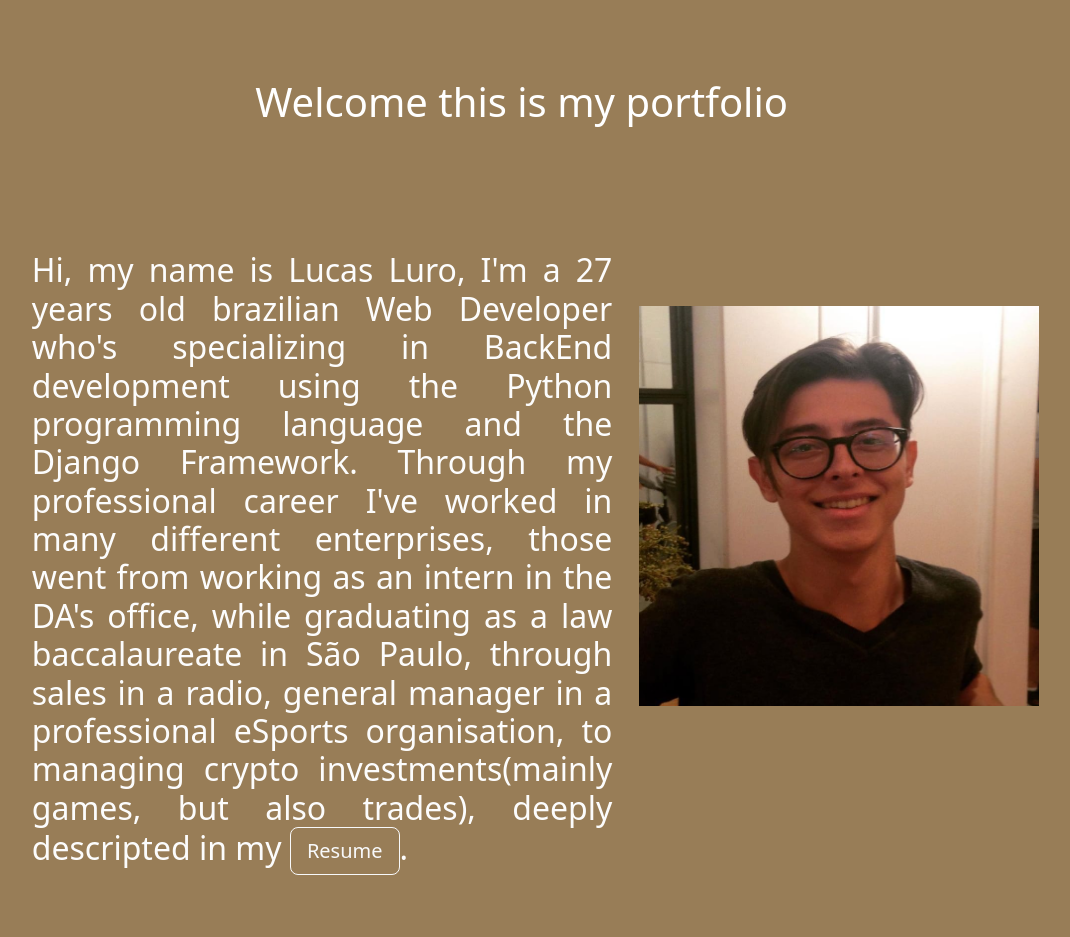
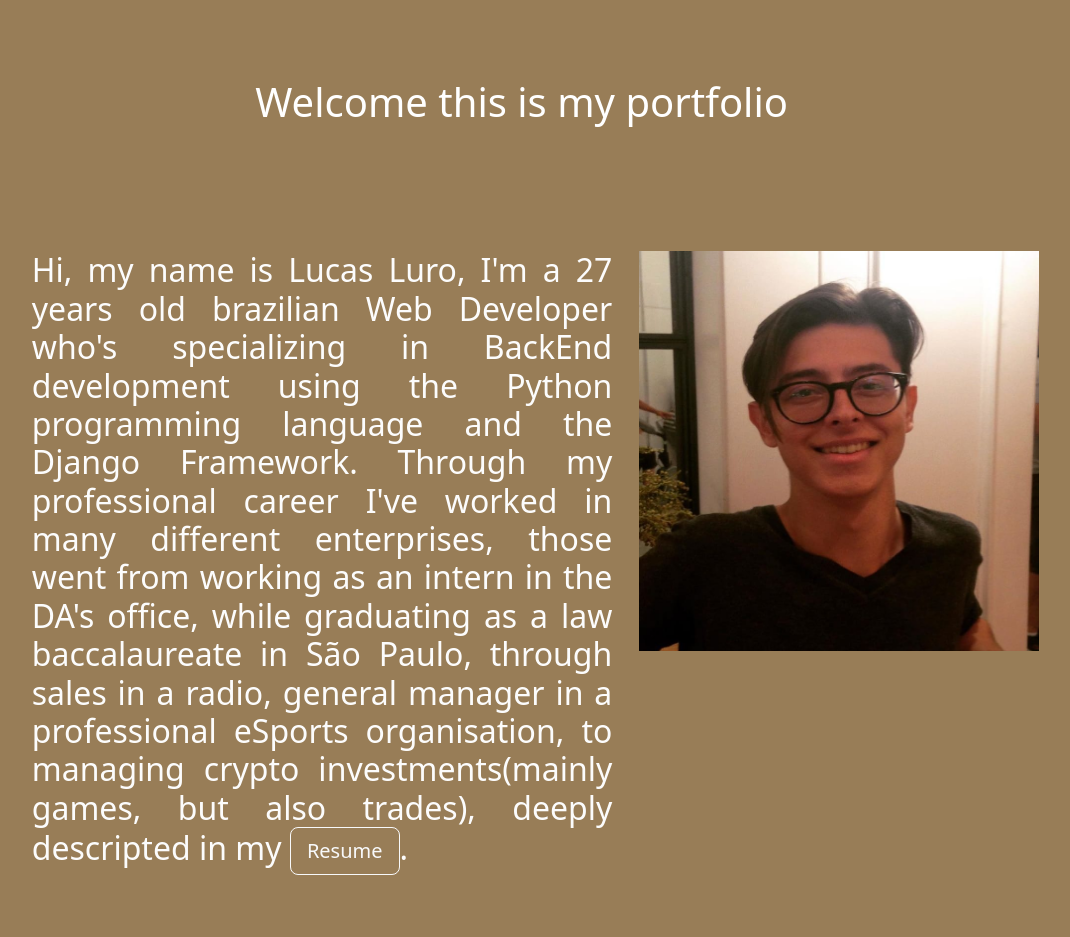
Before and after one commit to LucasLuro/personal-portfolio, a Django app: page / in a window 1280 px wide. Shown: the part 62-999 px from the top of the page, without its empty margins (112-1182 px from the left). Run offline with Django 4.2, Linux system fonts and the light colour scheme; data comes from the database, SQL or seed files in the repository.

Commit message:
selfie placement fix

```diff
--- a/portfolio/static/portfolio/custom.css
+++ b/portfolio/static/portfolio/custom.css
@@ -25,7 +25,7 @@ h1 {
 }
 
 .selfie {
-    padding: 10% 0%;
+    padding: 5% 0%;
 }
 
 #selfie {
```
